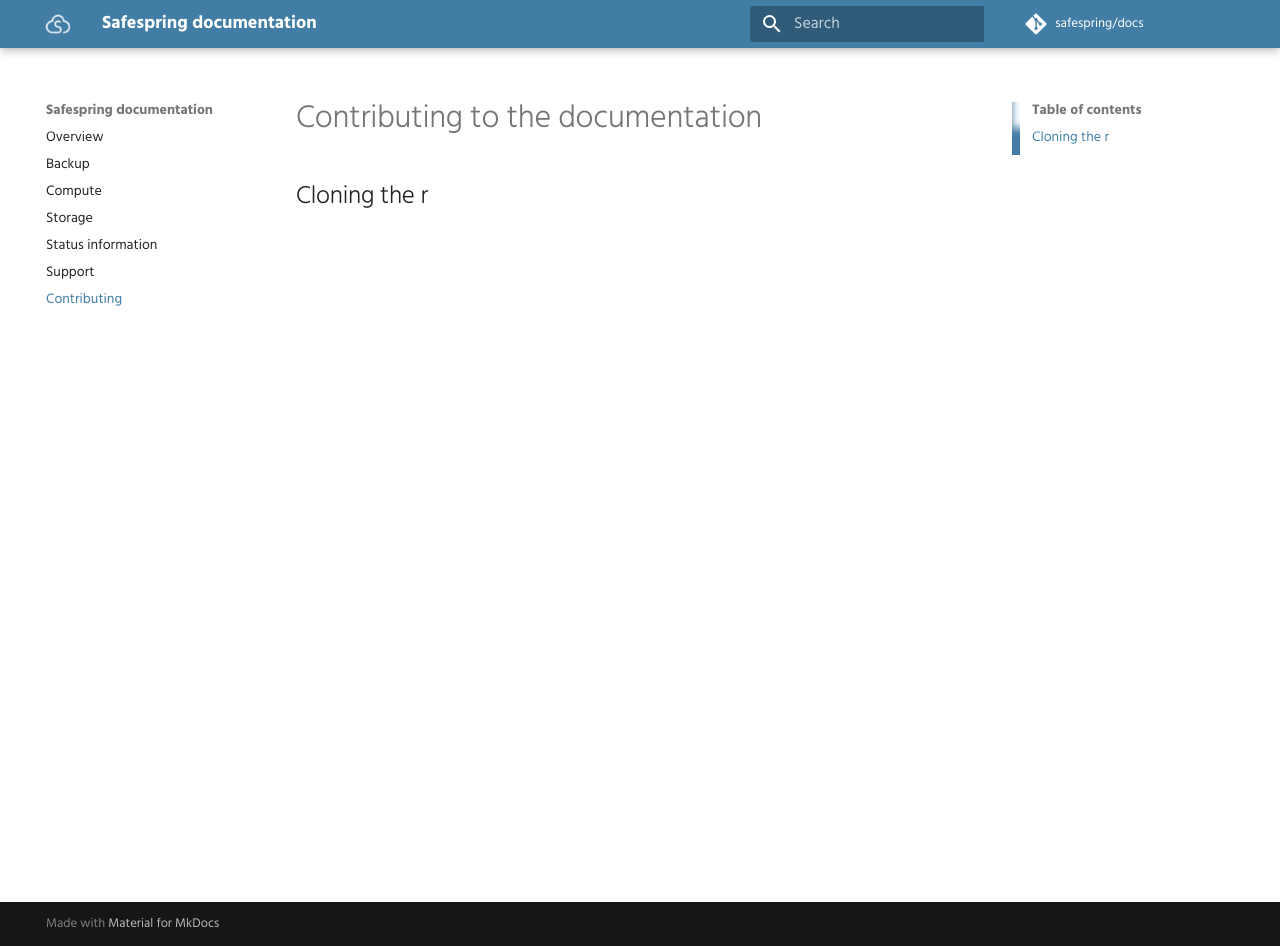
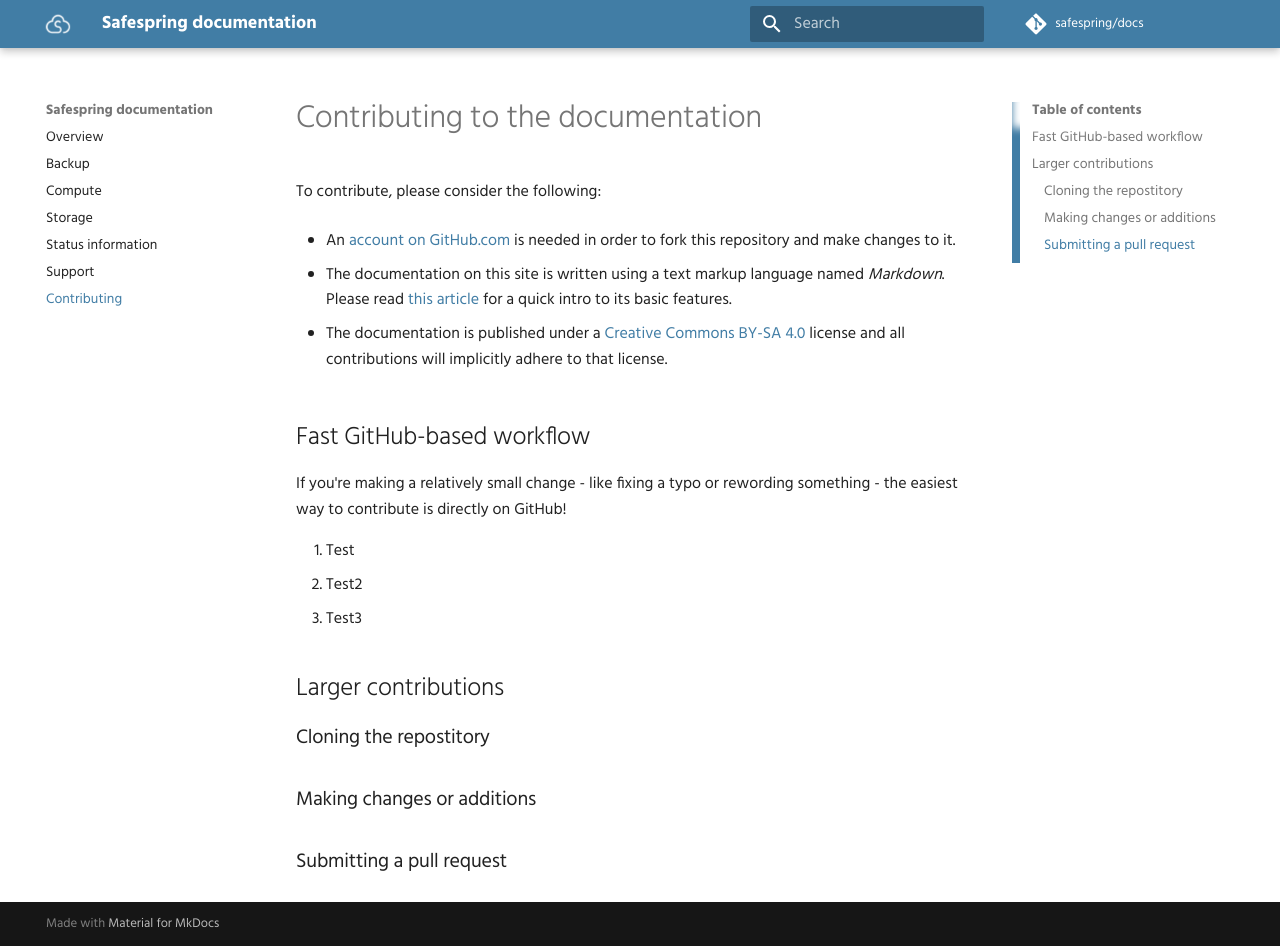
Before and after one commit to safespring/docs, an MkDocs documentation site: the page built from content/contribute.md, in a window 1280 px wide and 946 px high. Built offline with MkDocs 1.6.1 and Material for MkDocs 9.7.7, drawn with Linux system fonts in a browser that asks for light colours; comment, search, counter and statistics services are not loaded; old or Windows-style settings are respelled for this version of MkDocs.

Commit message:
WIP on contributing

```diff
--- a/content/contribute.md
+++ b/content/contribute.md
@@ -1,5 +1,34 @@
 # Contributing to the documentation
 
+To contribute, please consider the following:
 
+* An [account on GitHub.com][gh] is needed in order to fork this repository and
+  make changes to it.
 
-## Cloning the r
+* The documentation on this site is written using a text markup language named
+  *Markdown*. Please read [this article][md] for a quick intro to its basic
+  features.
+
+* The documentation is published under a [Creative Commons BY-SA 4.0][ccsa4]
+  license and all contributions will implicitly adhere to that license.
+
+[gh]:https://help.github.com/articles/signing-up-for-a-new-github-account
+[md]: https://guides.github.com/features/mastering-markdown/
+[ccsa4]: http://creativecommons.org/licenses/by-sa/4.0/
+
+## Fast GitHub-based workflow
+
+If you're making a relatively small change - like fixing a typo or rewording
+something - the easiest way to contribute is directly on GitHub!
+
+1. Test
+1. Test2
+1. Test3
+
+## Larger contributions
+
+### Cloning the repostitory
+
+### Making changes or additions
+
+### Submitting a pull request
```
Also changed, not shown: README.md (+9 -5 lines).
